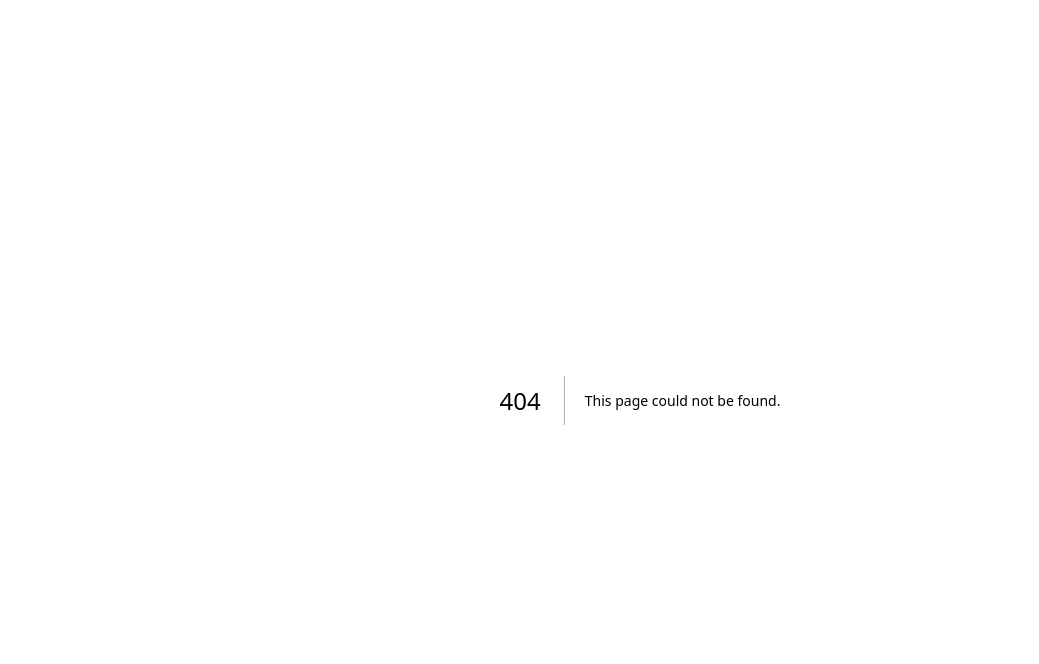
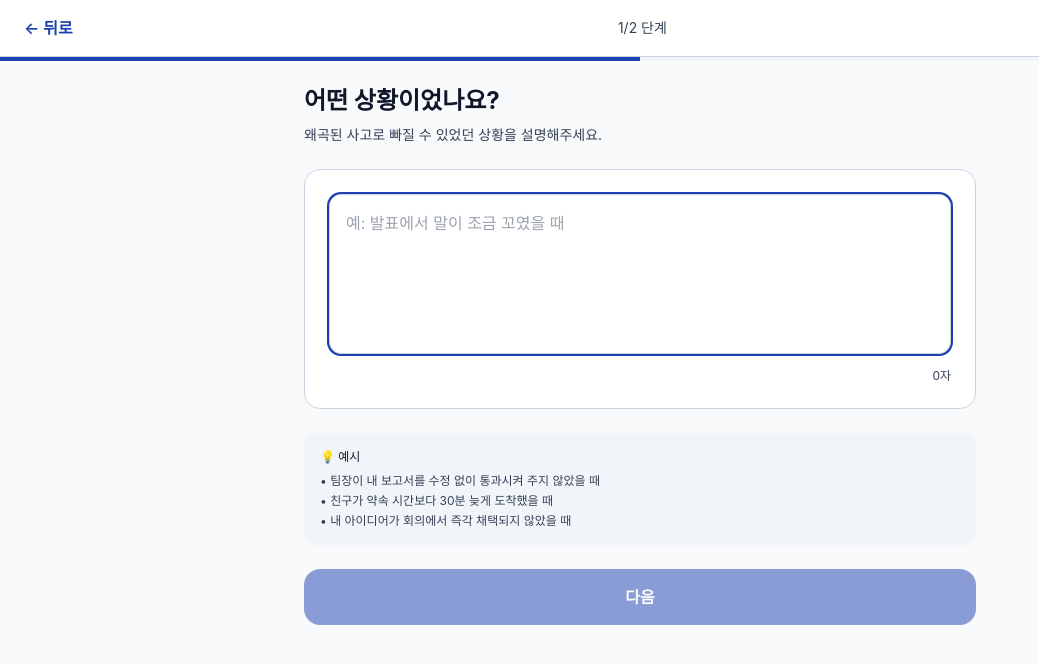
Before and after one commit to Aliasss/bluebird-mvp, a Next.js app: page /log/success in a window 1280 px wide. Before the commit this address had no page. Shown: the top 664 px of the page, without its empty margins (0-1039 px from the left). Built offline with nearby package versions, Linux system fonts and the light colour scheme.

Commit message:
feat: add success log input page

```diff
--- /dev/null
+++ b/app/log/success/page.tsx
@@ -0,0 +1,152 @@
+'use client';
+
+import { useState } from 'react';
+import { useRouter } from 'next/navigation';
+import PageHeader from '@/components/ui/PageHeader';
+
+type Step = 'situation' | 'action';
+
+export default function SuccessLogPage() {
+  const router = useRouter();
+  const [step, setStep] = useState<Step>('situation');
+  const [situation, setSituation] = useState('');
+  const [system2Action, setSystem2Action] = useState('');
+  const [loading, setLoading] = useState(false);
+  const [error, setError] = useState<string | null>(null);
+
+  const handleSituationNext = () => {
+    if (situation.trim().length < 5) {
+      setError('상황은 최소 5자 이상 입력해주세요.');
+      return;
+    }
+    setError(null);
+    setStep('action');
+  };
+
+  const handleSubmit = async () => {
+    if (system2Action.trim().length < 10) {
+      setError('대처 방법은 최소 10자 이상 입력해주세요.');
+      return;
+    }
+    setLoading(true);
+    setError(null);
+    try {
+      const res = await fetch('/api/success-log', {
+        method: 'POST',
+        headers: { 'Content-Type': 'application/json' },
+        body: JSON.stringify({ situation: situation.trim(), system2Action: system2Action.trim() }),
+      });
+      const payload = await res.json();
+      if (!res.ok) throw new Error(payload.error || '저장에 실패했습니다.');
+      router.push('/dashboard?success=1');
+    } catch (err: any) {
+      setError(err.message || '저장 중 오류가 발생했습니다.');
+    } finally {
+      setLoading(false);
+    }
+  };
+
+  const handleBack = () => {
+    if (step === 'action') {
+      setStep('situation');
+      setError(null);
+    } else {
+      router.push('/dashboard');
+    }
+  };
+
+  return (
+    <main className="min-h-screen bg-background flex flex-col">
+      <PageHeader
+        title="성공 순간 기록"
+        onBack={handleBack}
+        step={{ current: step === 'situation' ? 1 : 2, total: 2 }}
+      />
+      <div className="flex-1 overflow-y-auto p-4 sm:p-6">
+        <div className="max-w-2xl mx-auto space-y-4 sm:space-y-6">
+          {step === 'situation' ? (
+            <>
+              <div className="space-y-2">
+                <h1 className="text-xl md:text-2xl font-bold text-text-primary">
+                  어떤 상황이었나요?
+                </h1>
+                <p className="text-sm text-text-secondary">
+                  왜곡된 사고로 빠질 수 있었던 상황을 설명해주세요.
+                </p>
+              </div>
+              <div className="bg-white rounded-xl sm:rounded-2xl p-4 sm:p-6 border border-background-tertiary">
+                <textarea
+                  value={situation}
+                  onChange={(e) => setSituation(e.target.value)}
+                  placeholder="예: 발표에서 말이 조금 꼬였을 때"
+                  className="w-full h-40 p-4 border border-background-tertiary rounded-xl resize-none focus:outline-none focus:ring-2 focus:ring-primary"
+                  disabled={loading}
+                  autoFocus
+                />
+                <div className="mt-2 text-right text-xs text-text-secondary">{situation.length}자</div>
+              </div>
+              <div className="bg-background-secondary rounded-xl p-4">
+                <p className="text-xs font-medium text-text-primary mb-2">💡 예시</p>
+                <ul className="space-y-1 text-xs text-text-secondary">
+                  <li>• 팀장이 내 보고서를 수정 없이 통과시켜 주지 않았을 때</li>
+                  <li>• 친구가 약속 시간보다 30분 늦게 도착했을 때</li>
+                  <li>• 내 아이디어가 회의에서 즉각 채택되지 않았을 때</li>
+                </ul>
+              </div>
+              {error && (
+                <div className="bg-danger bg-opacity-10 border border-danger rounded-xl p-4">
+                  <p className="text-xs text-danger">{error}</p>
+                </div>
+              )}
+              <button
+                onClick={handleSituationNext}
+                disabled={situation.length < 5}
+                className="w-full bg-primary text-white font-semibold py-4 px-6 rounded-2xl touch-manipulation active:scale-95 transition-transform disabled:opacity-50"
+              >
+                다음
+              </button>
+            </>
+          ) : (
+            <>
+              <div className="space-y-2">
+                <h1 className="text-xl md:text-2xl font-bold text-text-primary">
+                  어떻게 이성적으로 대처했나요?
+                </h1>
+                <p className="text-sm text-text-secondary">
+                  시스템 2(이성)를 가동해 왜곡을 피한 방법을 적어주세요.
+                </p>
+              </div>
+              <div className="bg-background-secondary rounded-xl p-4">
+                <p className="text-[10px] font-medium text-text-secondary mb-1">상황</p>
+                <p className="text-xs text-text-primary">{situation}</p>
+              </div>
+              <div className="bg-white rounded-xl sm:rounded-2xl p-4 sm:p-6 border border-background-tertiary">
+                <textarea
+                  value={system2Action}
+                  onChange={(e) => setSystem2Action(e.target.value)}
+                  placeholder="예: '한 번의 실수가 전체를 결정하지 않는다'고 스스로 상기했다"
+                  className="w-full h-40 p-4 border border-background-tertiary rounded-xl resize-none focus:outline-none focus:ring-2 focus:ring-primary"
+                  disabled={loading}
+                  autoFocus
+                />
+                <div className="mt-2 text-right text-xs text-text-secondary">{system2Action.length}자</div>
+              </div>
+              {error && (
+                <div className="bg-danger bg-opacity-10 border border-danger rounded-xl p-4">
+                  <p className="text-xs text-danger">{error}</p>
+                </div>
+              )}
+              <button
+                onClick={handleSubmit}
+                disabled={loading || system2Action.length < 10}
+                className="w-full bg-success text-white font-semibold py-4 px-6 rounded-2xl touch-manipulation active:scale-95 transition-transform disabled:opacity-50"
+              >
+                {loading ? '저장 중...' : '성공 순간 저장하기 (+15점)'}
+              </button>
+            </>
+          )}
+        </div>
+      </div>
+    </main>
+  );
+}
```
